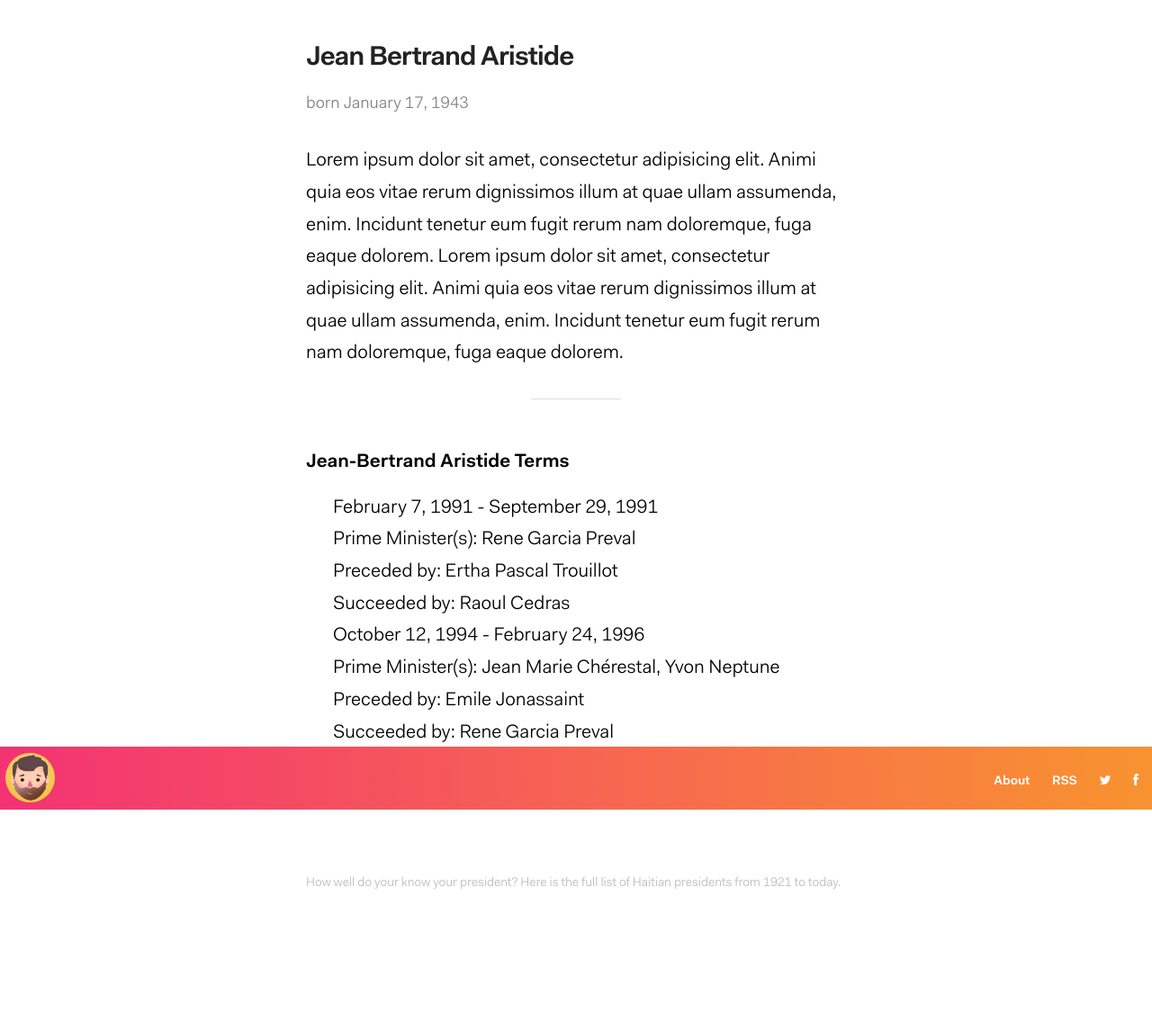
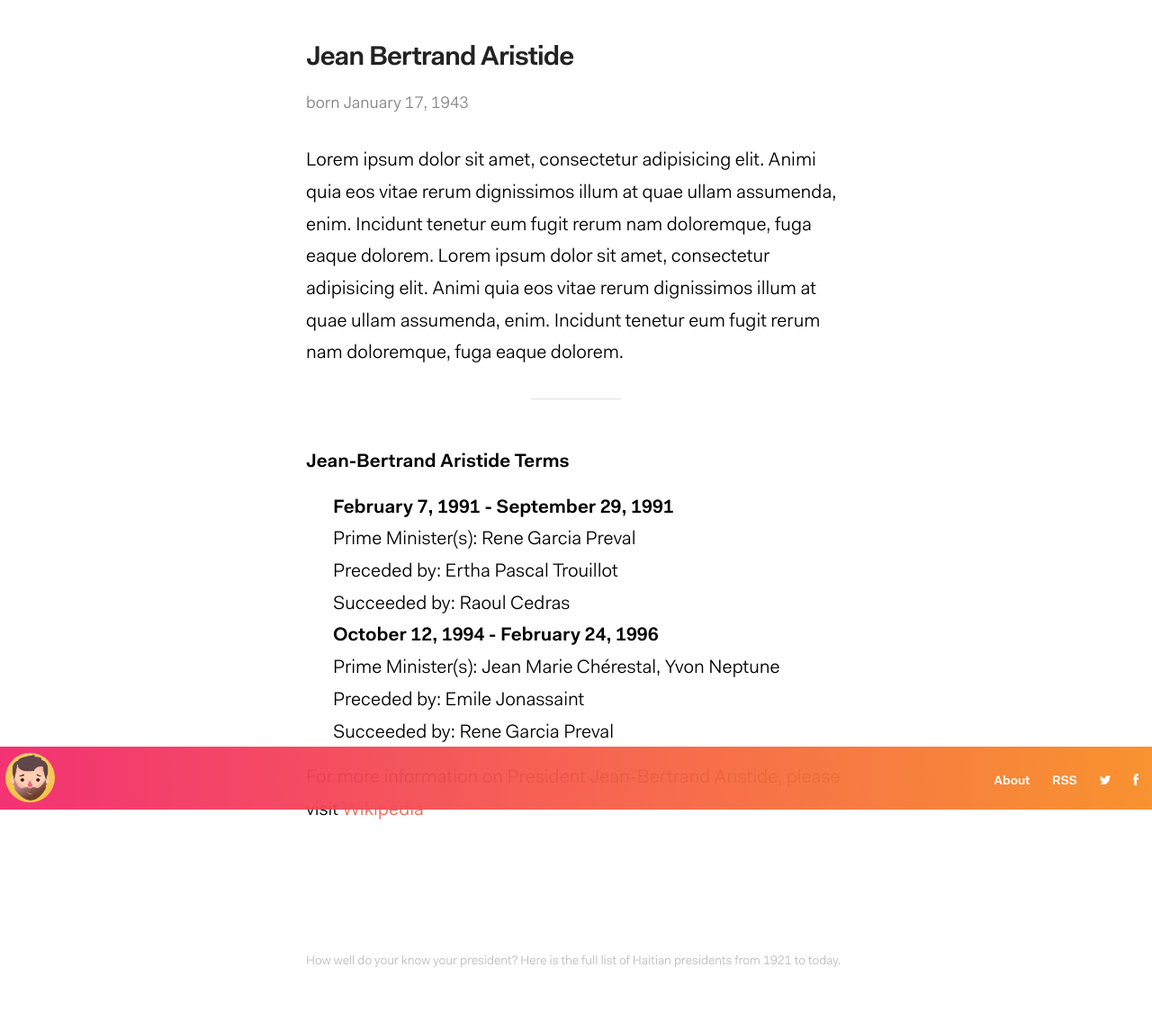
Before and after one commit to kenold/haitipresidents_jekyll, a Jekyll site: the page built from _people/jean-bertrand-aristide.md, in a window 1280 px wide. Shown: the whole page at 90% size. Built offline with Jekyll 4.4.1, drawn with Linux system fonts in a browser that asks for light colours; comment, search, counter and statistics services are not loaded; before the commit the page ends 1058 px from its top, so only the background shows below that.

Commit message:
add todos, display wikipedia link

```diff
--- a/_layouts/president.html
+++ b/_layouts/president.html
@@ -24,7 +24,7 @@
 
         <ul class="listing">
             {% for term in page.terms %}
-                <li>{{ term.start | date: "%B %-d, %Y" }} - {{ term.end | date: "%B %-d, %Y" }}</li>
+                <li><strong>{{ term.start | date: "%B %-d, %Y" }} - {{ term.end | date: "%B %-d, %Y" }}</strong></li>
                 <li>Prime Minister(s): {{ term.prime_ministers | join: ", " }}</li>
                 <li>Preceded by: {{ term.predecessor }}</li>
                 <li>Succeeded by: {{ term.successor }}</li>
@@ -32,4 +32,11 @@
         </ul>
     </div>
 
+    <div class="details">
+        <p>For more information on President {{ page.name }}, please visit <a href="{{ page.wikipedia }}" target="_blank">Wikipedia</a></p>
+    </div>
+    <!-- TODO: Display photos -->
+    <!-- TODO: Display Videos -->
+    <!-- TODO: Display quotes -->
+    <!-- TODO: Display news -->
 </div>
```
